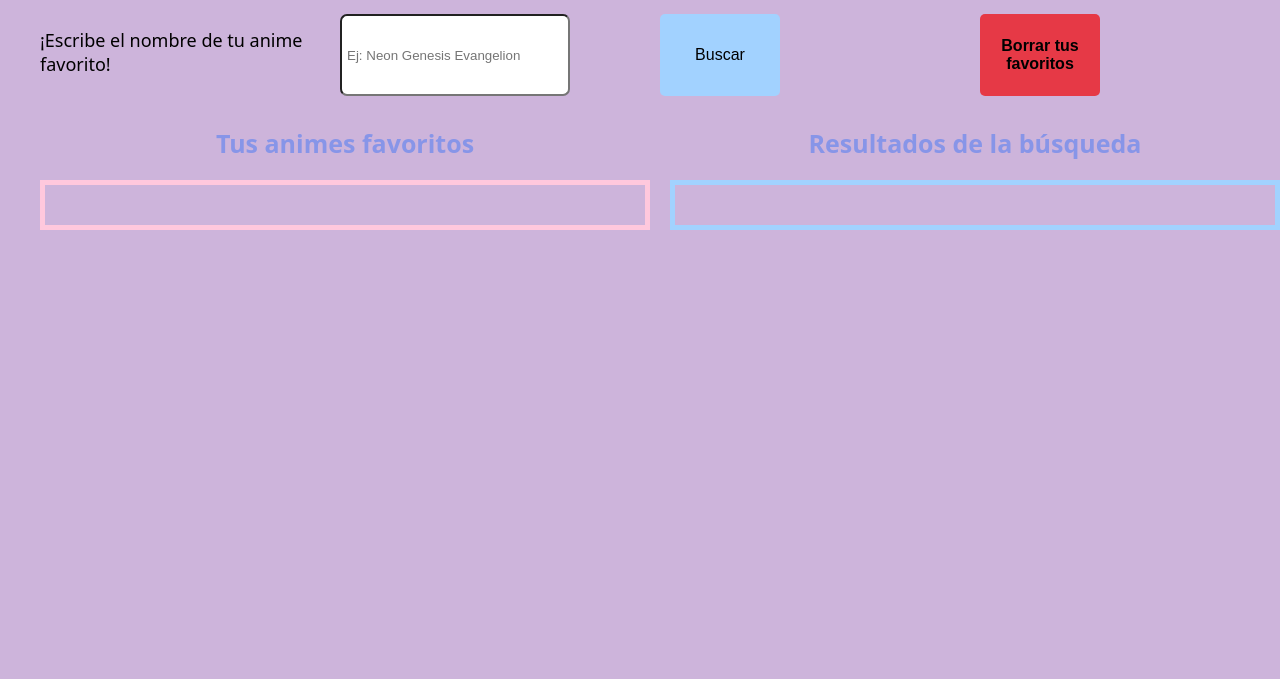
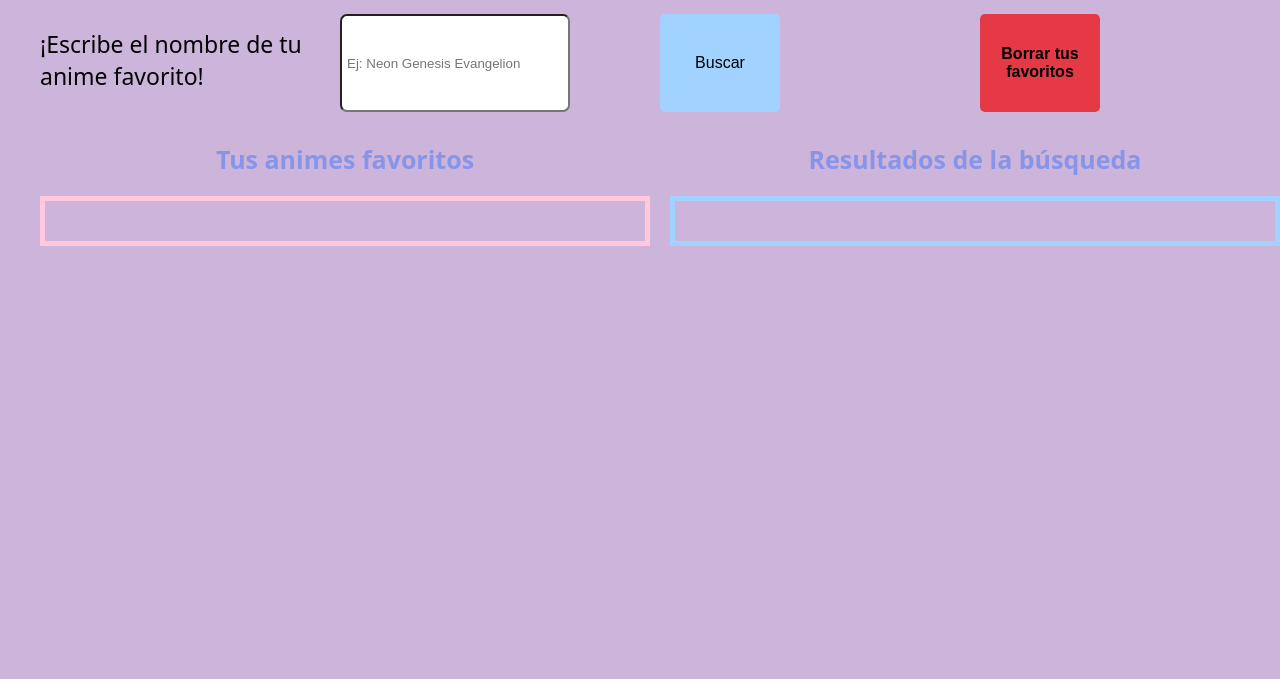
Before and after one commit to Adalab/modulo-2-evaluacion-final-NadiaMonzon, a website: page docs/index.html in a window 1280 px wide. Shown: the part 121-800 px from the top of the page. Drawn offline with nearby package versions, Linux system fonts and the light colour scheme; files that its build step writes are made by us from their sources.

Commit message:
Add readme

```diff
--- a/src/scss/layout/_page.scss
+++ b/src/scss/layout/_page.scss
@@ -11,7 +11,7 @@ body{
         margin-top: 30px;
         &--label{
             margin: 8px 0 50px 40px;
-            font-size: 18px;
+            font-size: 23px;
             display: flex;
             justify-content: center;
             padding-top: 6px;
@@ -69,7 +69,6 @@ body{
         color: #8795e8;
         border: 5px #A2D2FF;
         font-size: 25px;
-
     }
 }
 .anime{
@@ -87,6 +86,7 @@ body{
         font-size: 30px;
         text-align: center;
 
+
     }
     &__cover{
         height: 300px;
```
Also changed, not shown: README.md (added).
